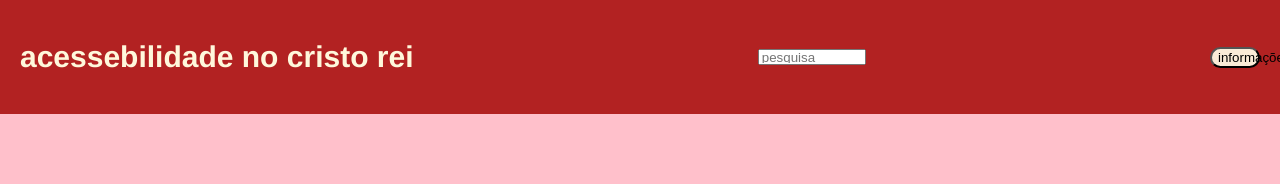
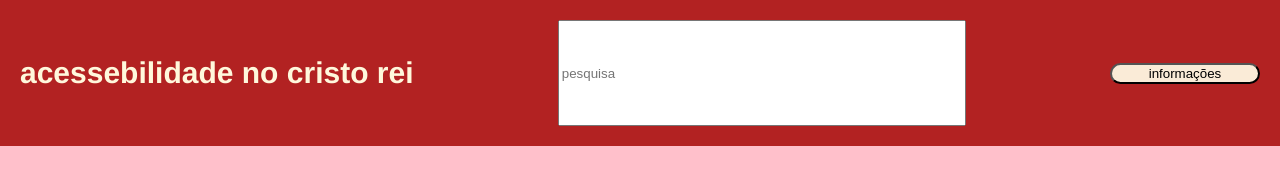
Before and after one commit to zwnnin/projeto-teste, a plain HTML site: page index.html in a window 1280 px wide. Drawn offline with Linux system fonts and the light colour scheme.

Commit message:
atualizando o commit

```diff
--- a/style.css
+++ b/style.css
@@ -15,11 +15,11 @@ color: cornsilk;
 font-size: 30px;
 }
 input{
-width: 100px;
-height: 10px;
+width: 400px;
+height: 100px;
 }
 button{
 background-color: antiquewhite;
-width: 50px;
+width: 150px;
 border-radius: 30px;
 }
```
